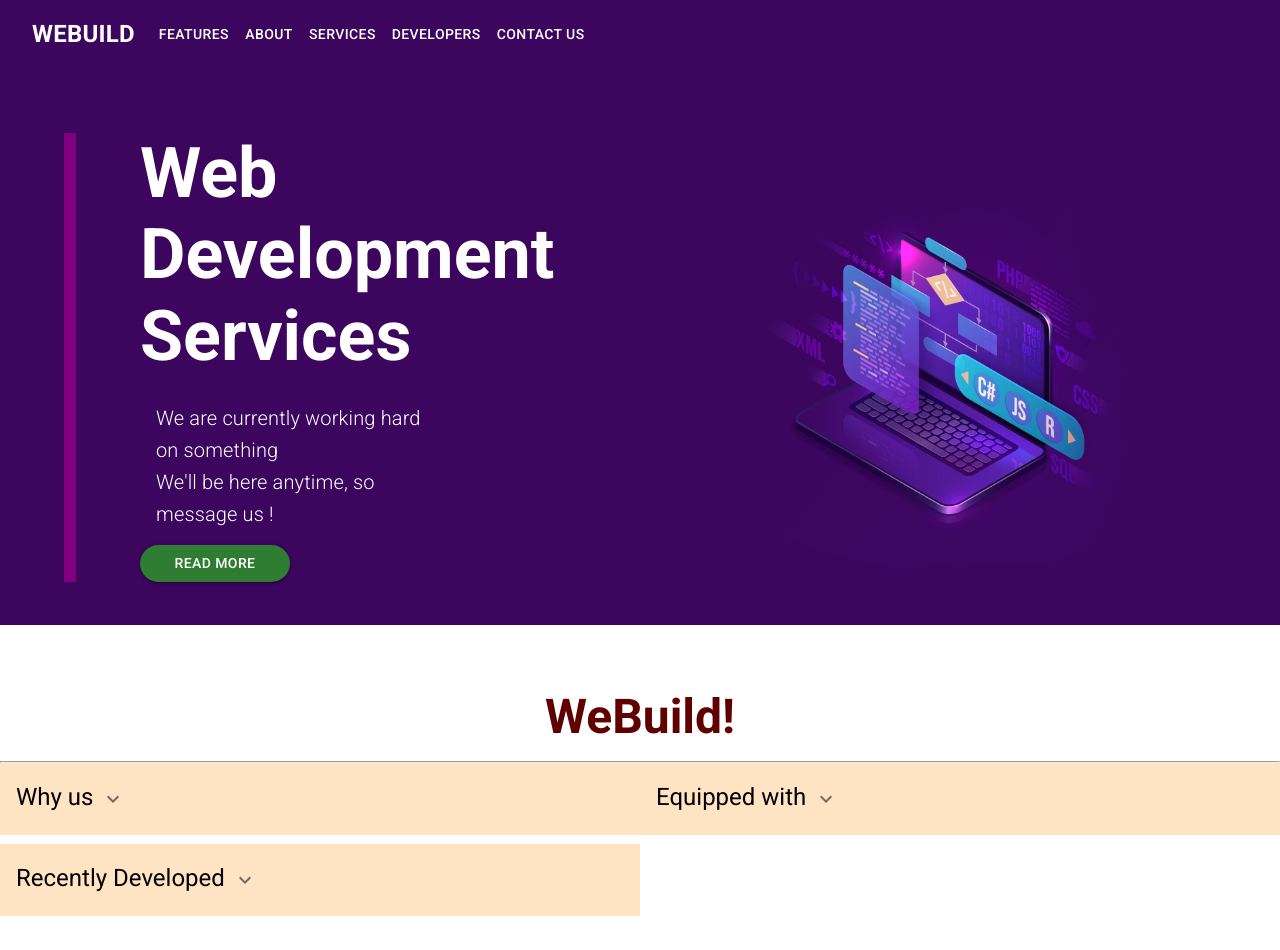
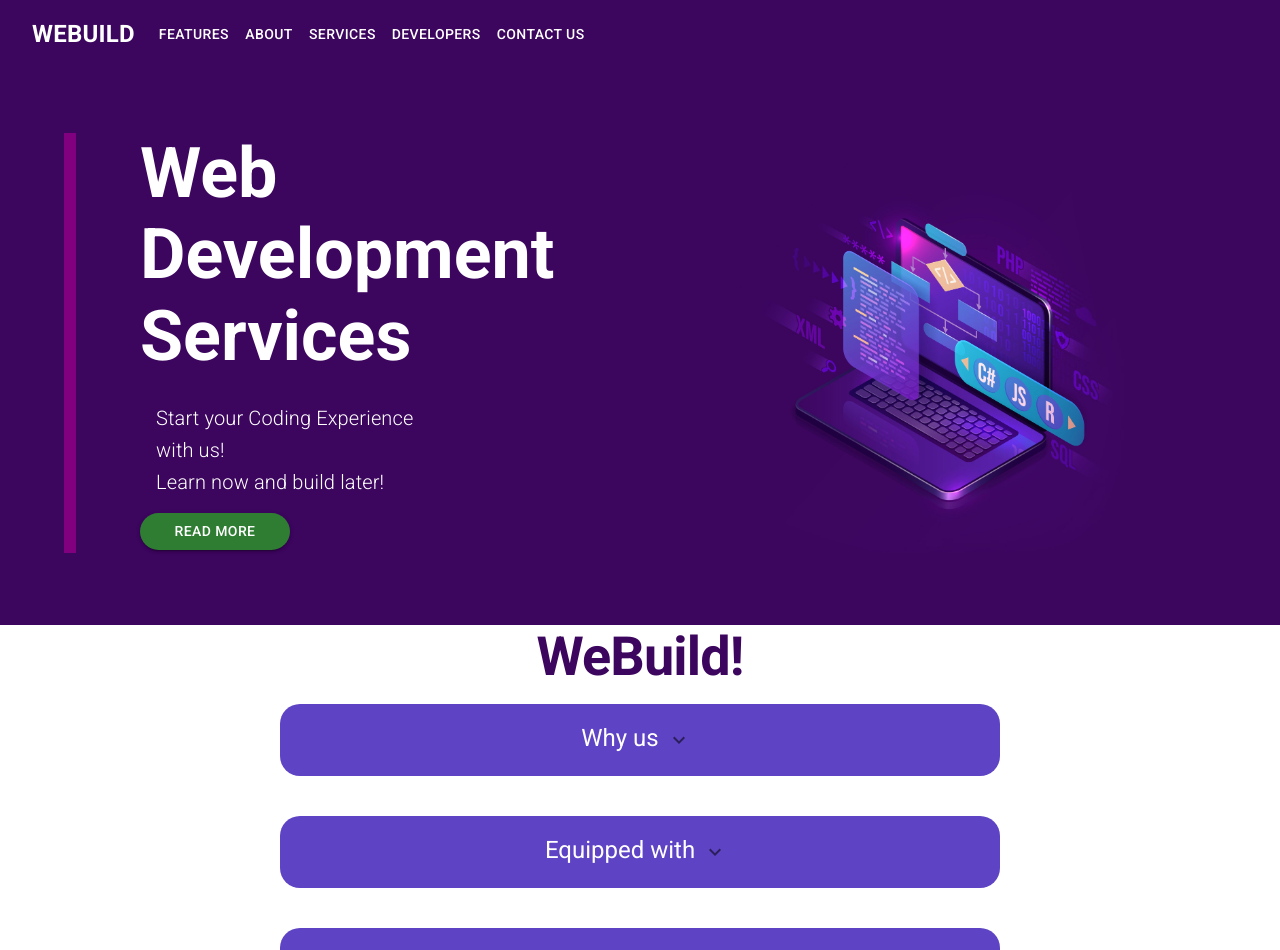
Before and after one commit to aironalonso/webuild.github.io, a React (Create React App) app: page / in a window 1280 px wide. Shown: the top 950 px of the page. Built offline with nearby package versions, Linux system fonts and the light colour scheme.

Commit message:
edited some styles

```diff
--- a/src/App.js
+++ b/src/App.js
@@ -3,7 +3,7 @@ import React from 'react';
 import About from './components/about/About';
 import Contact from './components/Contact';
 import Developers from './components/Developers';
-import Features from './components/Features';
+import Features from './components/features/Features';
 import Footer from './components/Footer';
 import Intro from './components/Intro';
 import NavBar from './components/NavBar';
--- a/src/components/CollapseFunc.js
+++ /dev/null
@@ -1,60 +0,0 @@
-import Collapse from '@mui/material/Collapse';
-import IconButton from '@mui/material/IconButton';
-// import FavoriteIcon from '@mui/icons-material/Favorite';
-// import ShareIcon from '@mui/icons-material/Share';
-import ExpandMoreIcon from '@mui/icons-material/ExpandMore';
-import MoreVertIcon from '@mui/icons-material/MoreVert';
-import Grid from '@mui/material/Grid';
-import { Button, Card, CardMedia, Container, CssBaseline, styled } from '@mui/material';
-import React from 'react';
-import Typography from '@mui/material/Typography';
-import './features.css';
-
-
-
-
-const CollapseFunc =(props)=>{
-    const ExpandMore = styled((props) => {
-        const { expand, ...other } = props;
-        return <IconButton {...other} />;
-        })(({ theme, expand }) => ({
-        transform: !expand ? 'rotate(0deg)' : 'rotate(180deg)',
-        marginLeft: 'auto',
-        transition: theme.transitions.create('transform', {
-            duration: theme.transitions.duration.shortest,
-        }),
-        }));
-        const [expanded, setExpanded] = React.useState(false);
-
-        const handleExpandClick = () => {
-        setExpanded(!expanded);
-        };
-
-
-    return (
-        <Grid item xs={12} md={6}>
-          <Typography component='h5' gutterBottom variant='h5' className='title' padding={2}>
-            {props.title}
-            <ExpandMore
-              expand={expanded}
-              onClick={handleExpandClick}
-              aria-expanded={expanded}
-              aria-label="show more"
-            >
-              <ExpandMoreIcon />
-            </ExpandMore>
-          </Typography>
-          <Collapse in={expanded} timeout="auto" unmountOnExit>
-            <Typography component='p' gutterBottom variant='p'>
-              {props.content}
-            </Typography>
-            {props.image.map((photo,index)=>{
-              return <img  className='gallery' key={index} src={photo}/>
-            })}
-
-          </Collapse>
-        </Grid>
-    )
-}
-
-export default CollapseFunc
--- a/src/components/Features.js
+++ /dev/null
@@ -1,34 +0,0 @@
-import React from 'react';
-import Grid from '@mui/material/Grid';
-import Typography from '@mui/material/Typography';
-import { Button, Card, CardMedia, Container, CssBaseline, styled } from '@mui/material';
-import { Box } from '@mui/system';
-import { collapseData } from './collapseData';
-import CollapseFunc from './CollapseFunc';
-
-
-const Features = () => {
-
-  return (
-    <Box>
-      <Grid container>
-        <Grid item xs={12} md={12}>
-          <Typography component='h3' gutterBottom variant='h3' sx={{
-            color: '#610000',
-            fontWeight: 'bolder',
-            marginTop: 8,
-            textAlign: 'center',
-          }}>
-            WeBuild!
-          </Typography>
-        <hr />
-        </Grid>
-        {collapseData.map((element, index)=>(
-         <CollapseFunc title={element.title} key={index} content={element.content} image={element.image}/>
-        ))}
-      </Grid>
-    </Box>
-  );
-};
-
-export default Features
--- a/src/components/Intro.js
+++ b/src/components/Intro.js
@@ -38,9 +38,13 @@ const Intro = () => {
                             width: { xs: '100%', md: '60%' }
                         }}>
                             {/* Content here */}
-                            We are currently working hard on something
+                            Start your Coding Experience with us!
                             <br />
-                            We'll be here anytime, so message us !
+                            Learn now and build later!
+
+                            {/* We are currently working hard on something
+                            <br />
+                            We'll be here anytime, so message us ! */}
                         </Typography>
                         <Button color='success' variant='contained' sx={{
                             borderRadius: 20,
--- a/src/components/features.css
+++ /dev/null
@@ -1,12 +0,0 @@
-.gallery {
-    width: 100%;
-    max-width: 100px;
-    height: auto;
-}
-.gallery:hover {
-        transform:scale(4,4);
-}
-.title {
-    background-color:bisque;
-    font-family: 'roboto',sans-serif;
-}
--- /dev/null
+++ b/src/components/features/CollapseFunc.js
@@ -0,0 +1,92 @@
+import Collapse from '@mui/material/Collapse';
+import IconButton from '@mui/material/IconButton';
+// import FavoriteIcon from '@mui/icons-material/Favorite';
+// import ShareIcon from '@mui/icons-material/Share';
+import ExpandMoreIcon from '@mui/icons-material/ExpandMore';
+import MoreVertIcon from '@mui/icons-material/MoreVert';
+import Grid from '@mui/material/Grid';
+import { Button, Card, CardMedia, Container, CssBaseline, Stack, styled } from '@mui/material';
+import React from 'react';
+import Typography from '@mui/material/Typography';
+import './features.css';
+
+const CollapseFunc = (props) => {
+  const ExpandMore = styled((props) => {
+    const { expand, ...other } = props;
+    return <IconButton {...other} />;
+  })(({ theme, expand }) => ({
+    transform: !expand ? 'rotate(0deg)' : 'rotate(180deg)',
+    marginLeft: 'auto',
+    transition: theme.transitions.create('transform', {
+      duration: theme.transitions.duration.shortest,
+    }),
+  }));
+  const [expanded, setExpanded] = React.useState(false);
+
+  const handleExpandClick = () => {
+    setExpanded(!expanded);
+  };
+
+
+  return (
+    <Stack direction='column' spacing={2}>
+      <Stack>
+        <Typography component='h5' gutterBottom variant='h5' className='collapse-title' padding={2}>
+          {props.title}
+          <ExpandMore
+            expand={expanded}
+            onClick={handleExpandClick}
+            aria-expanded={expanded}
+            aria-label="show more"
+          >
+            <ExpandMoreIcon />
+          </ExpandMore>
+        </Typography>
+        <Stack sx={{
+          alignItems: 'center',
+          display: 'flex',
+          justifyContent: 'center',
+          my: 2
+        }}>
+          <Collapse className='collapse-el' in={expanded} timeout="auto" unmountOnExit >
+            <Typography component='p' gutterBottom variant='p' sx={{
+              fontFamily: 'Roboto',
+              fontSize: 24,
+              height: 40,
+              textAlign: 'center'
+            }}>
+              {props.content}
+            </Typography>
+            {props.image.map((photo, index) => {
+              return <img className='gallery' key={index} src={photo} />
+            })}
+          </Collapse>
+        </Stack>
+      </Stack>
+    </Stack>
+    // <Grid item xs={12} md={6}>
+    //   <Typography component='h5' gutterBottom variant='h5' className='title' padding={2}>
+    //     {props.title}
+    //     <ExpandMore
+    //       expand={expanded}
+    //       onClick={handleExpandClick}
+    //       aria-expanded={expanded}
+    //       aria-label="show more"
+    //     >
+    //       <ExpandMoreIcon />
+    //     </ExpandMore>
+    //   </Typography>
+    //   <Collapse in={expanded} timeout="auto" unmountOnExit>
+    //     <Typography component='p' gutterBottom variant='p'>
+    //       {props.content}
+    //     </Typography>
+    //     {props.image.map((photo, index) => {
+    //       return <img className='gallery' key={index} src={photo} />
+    //     })}
+
+    //   </Collapse>
+    // </Grid>
+  )
+}
+
+export default CollapseFunc
--- /dev/null
+++ b/src/components/features/Features.js
@@ -0,0 +1,49 @@
+import React from 'react';
+import Grid from '@mui/material/Grid';
+import Typography from '@mui/material/Typography';
+import { Button, Card, CardMedia, Container, CssBaseline, Stack, styled } from '@mui/material';
+import { Box } from '@mui/system';
+import { collapseData } from './collapseData';
+import CollapseFunc from './CollapseFunc';
+
+
+const Features = () => {
+
+  return (
+    <Box>
+      <Stack direction='column' spacing={{xs: 0, md: 2}} sx={{
+        alignItems: 'center',
+        display: {xs: 'block', md: 'flex'},
+        justifyContent: 'center'
+      }}>
+        <Typography component='h1' gutterBottom variant='h1' sx={{
+          color: '#3c055e',
+          fontSize: {xs: 54},
+          fontWeight: 'bolder',
+          marginTop: 8,
+          width: {xs: '100%'},
+          textAlign: 'center',
+        }}>
+          WeBuild!
+        </Typography>
+        <Stack sx={{
+          width: {xs: '100%',md: 720}
+        }}>
+          {collapseData.map((element, index) => (
+            <CollapseFunc title={element.title} key={index} content={element.content} image={element.image} />
+          ))}
+        </Stack>
+      </Stack>
+
+
+      <Grid container>
+        <Grid item xs={12} md={12}>
+
+        </Grid>
+
+      </Grid>
+    </Box>
+  );
+};
+
+export default Features
--- /dev/null
+++ b/src/components/features/features.css
@@ -0,0 +1,31 @@
+/* .collapse-el {
+    align-items: center;
+    display: flex;
+    justify-content: center;
+} */
+
+.gallery {
+    height: 90px;
+    max-width: 90px;
+    width: 90px;
+}
+.gallery:hover {
+    transform: scale(1.4);
+    /* transform: translate(0px, -20px); */
+}
+.collapse-title {
+    align-items: center;
+    background-color: #5E43C5;
+    border-radius: 20px;
+    color: #fff;
+    font-family: 'roboto',sans-serif;
+    font-weight: 500;
+    width: 100%;
+    text-align: center;
+}
+
+@media screen and (max-width: 480px) {
+    .title {
+        padding-left: 12px;
+    }
+}
--- a/src/components/service/service.css
+++ b/src/components/service/service.css
@@ -163,7 +163,7 @@
     width: 40em;
     border: 10px solid rgba(31, 4, 82, 0.8);
     position: relative;
-    margin: 10px;
+    margin: 10px 0px;
 }
 
 .course .box-container .box img {
@@ -174,7 +174,7 @@
 }
 
 .course .box-container .box .content {
-    padding: 1rem;
+    padding: 1rem 0px;
 
 }
 
@@ -214,7 +214,7 @@
 
 .course .box-container .box .content .info h3 {
     font-size: 20px;
-    padding: 10px;
+    padding: 10px 0px;
     color: black;
     font-family: 'raleway', sans-serif;
 }
```
Also changed, not shown: src/components/features/collapseData.js (renamed from src/components/collapseData.js).
